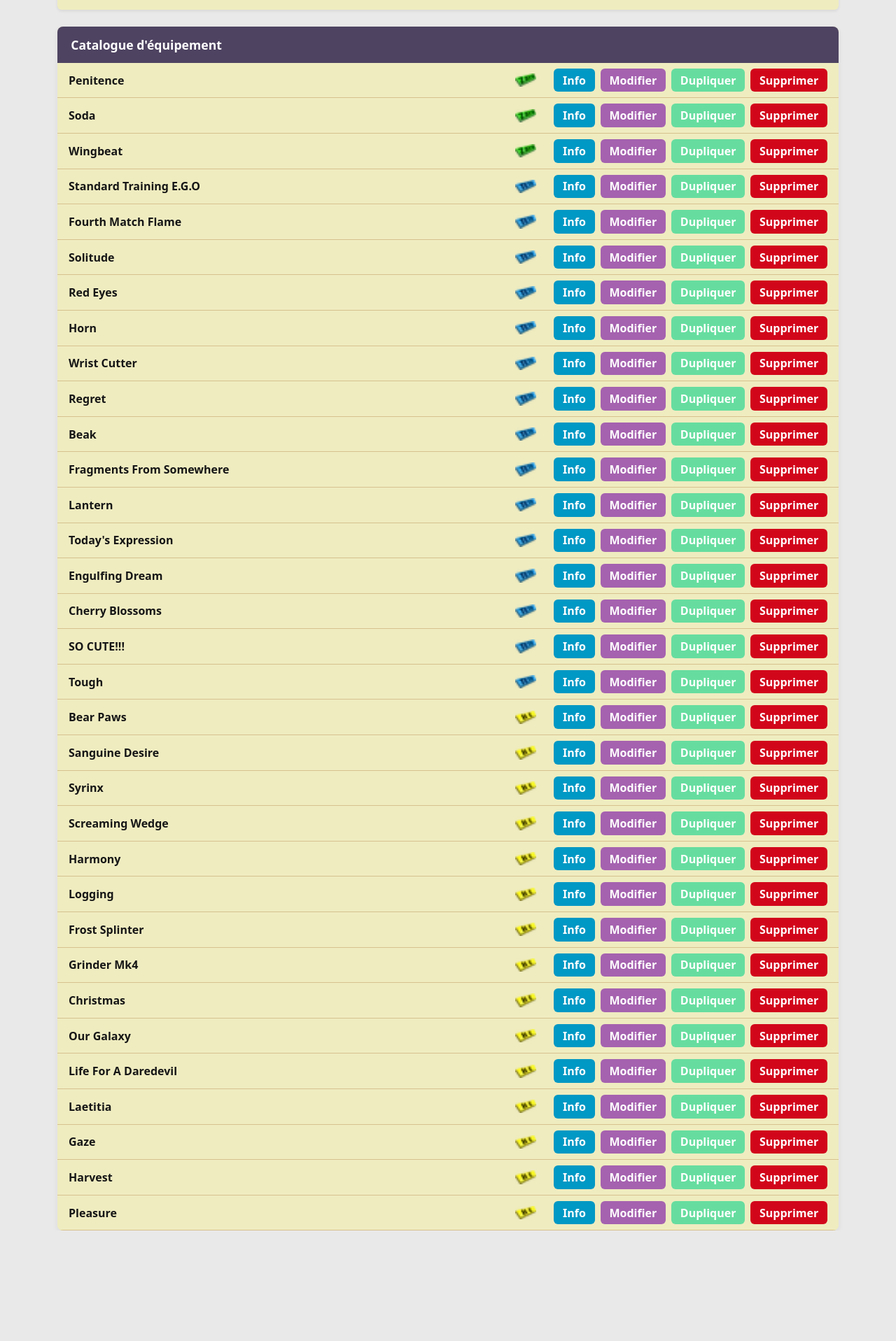
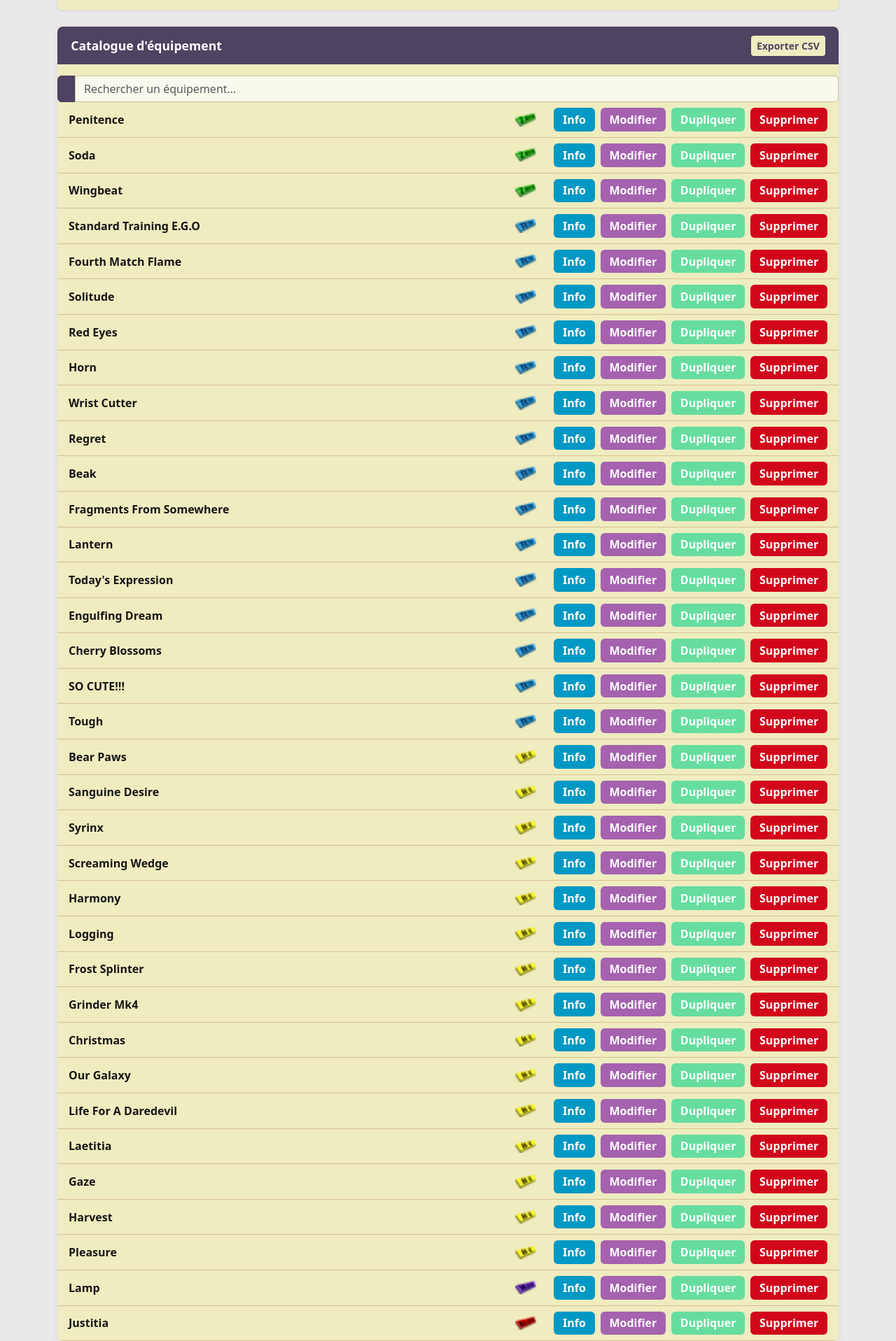
Before and after one commit to OlivierBoisvert/appweb-trpr01, a Vue app: page / in a window 1280 px wide. Shown: the part 768-2685 px from the top of the page at 70% size. Before the commit the page ends 2527 px from the top, so only its background shows below. Built offline with nearby package versions, Linux system fonts and the light colour scheme.

Commit message:
Ajout filtre de recherche et bouton export CSV

```diff
--- a/src/components/GearList.vue
+++ b/src/components/GearList.vue
@@ -1,5 +1,5 @@
 <script setup lang="ts">
-import { ref } from "vue";
+import { ref, computed } from "vue";
 import { type Gear } from "../scripts/types";
 import { type Grade } from "../scripts/types";
 import { defaultGear } from "../data/gearData";
@@ -7,9 +7,18 @@ import GearItem from "./GearItem.vue";
 import { useWarnings } from "../scripts/types";
 import GearForm from "./GearForm.vue";
 import WarningList from "./WarningList.vue";
+import GearSearchName from "./GearSearchName.vue";
 
 //ChatGPT README
 const gearList = ref<Gear[]>([...defaultGear]);
+
+const searchQuery = ref<string>("");
+
+const filteredGearList = computed(() =>
+  gearList.value.filter((gear) =>
+    gear.name.toLowerCase().includes(searchQuery.value.toLowerCase()),
+  ),
+);
 
 const gearToShowInfo = ref<Gear>();
 
@@ -147,6 +156,30 @@ function modifyGear(
     }
   });
 }
+
+function exportToCSV() {
+  const headers = ["ID", "Nom", "Description", "Prix", "Stock", "Catégorie"];
+  const rows = gearList.value.map((gear) => [
+    gear.id,
+    gear.name,
+    gear.description,
+    gear.cost,
+    gear.stock,
+    gear.category.name,
+  ]);
+
+  const csvContent = [headers, ...rows]
+    .map((row) => row.map(String).join(";"))
+    .join("\n");
+
+  const blob = new Blob([csvContent], { type: "text/csv;charset=utf-8;" });
+  const url = URL.createObjectURL(blob);
+  const link = document.createElement("a");
+  link.href = url;
+  link.download = "catalogue.csv";
+  link.click();
+  URL.revokeObjectURL(url);
+}
 </script>
 <template>
   <div class="container mt-4">
@@ -172,11 +205,24 @@ function modifyGear(
 
   <div class="container d-flex justify-content-center mt-4">
     <div class="gear-list-card w-100">
-      <div class="gear-list-header">Catalogue d'équipement</div>
+      <div
+        class="gear-list-header d-flex justify-content-between align-items-center"
+      >
+        Catalogue d'équipement
+        <button class="btn btn-sm btn-export" @click="exportToCSV">
+          Exporter CSV
+        </button>
+      </div>
+
+      <div class="row mt-3">
+        <div class="col-12">
+          <GearSearchName v-model="searchQuery" />
+        </div>
+      </div>
 
       <ul v-if="gearList.length > 0" class="gear-list">
         <GearItem
-          v-for="gear in gearList"
+          v-for="gear in filteredGearList"
           :key="gear.id"
           :gear="gear"
           :selected-gear="gearToShowInfo"
@@ -223,4 +269,14 @@ function modifyGear(
   color: #161616;
   opacity: 0.6;
 }
+
+.btn-export {
+  background-color: #efecc0;
+  color: #4e4361;
+  border: none;
+  font-weight: 600;
+}
+.btn-export:hover {
+  background-color: #fff;
+}
 </style>
--- a/src/components/GearSearchName.vue
+++ b/src/components/GearSearchName.vue
@@ -1,3 +1,44 @@
-<script setup lang="ts"></script>
-<template></template>
-<style scoped></style>
+<script setup lang="ts">
+defineProps<{ modelValue: string }>();
+defineEmits<{ (e: "update:modelValue", value: string): void }>();
+</script>
+<template>
+  <div class="input-group">
+    <span class="input-group-text search-icon">
+      <i class="bi bi-search"></i>
+    </span>
+    <input
+      type="text"
+      class="form-control search-input"
+      placeholder="Rechercher un équipement..."
+      :value="modelValue"
+      @input="
+        $emit('update:modelValue', ($event.target as HTMLInputElement).value)
+      "
+    />
+  </div>
+</template>
+<style scoped>
+.search-input {
+  background-color: #faf9ee;
+  border-color: #c8c49a;
+}
+.search-input:focus {
+  background-color: #fff;
+  border-color: #4e4361;
+  box-shadow: 0 0 0 0.2rem rgba(78, 67, 97, 0.2);
+}
+.search-icon {
+  background-color: #4e4361;
+  color: white;
+  border-color: #4e4361;
+}
+.btn-clear {
+  background-color: #c8c49a;
+  border-color: #c8c49a;
+  color: #4e4361;
+}
+.btn-clear:hover {
+  background-color: #b0ac85;
+}
+</style>
--- a/src/data/gearData.ts
+++ b/src/data/gearData.ts
@@ -436,4 +436,29 @@ export const defaultGear: Gear[] = [
     stock: 1,
     category: HE,
   },
+
+  {
+    id: 34,
+    name: "Lamp",
+    description:
+      "Big Bird's eyes gained another in number for every creature it saved.\n\
+      On this weapon, the radiant pride is apparent.",
+    cost: 70.0,
+    stock: 1,
+    category: WAW,
+  },
+
+  {
+    id: 35,
+    name: "Justitia",
+    description:
+      "It remembers the scales of the Long Bird that sought not to neglect the weight of even the smallest sins.\n\
+      This weapon may be able to cut not only flesh, but traces of sin as well.\n\
+      The person who extracted this E.G.O was the most righteous person in the company.\n\
+      You need not bother to remove the bandages wrapping the equipment; there's a sorrowful past that it does not want to reveal.\n\
+      Hopefully this E.G.O will aid in keeping the peace as it was originally meant to.",
+    cost: 150.0,
+    stock: 1,
+    category: ALEPH,
+  },
 ];
```
